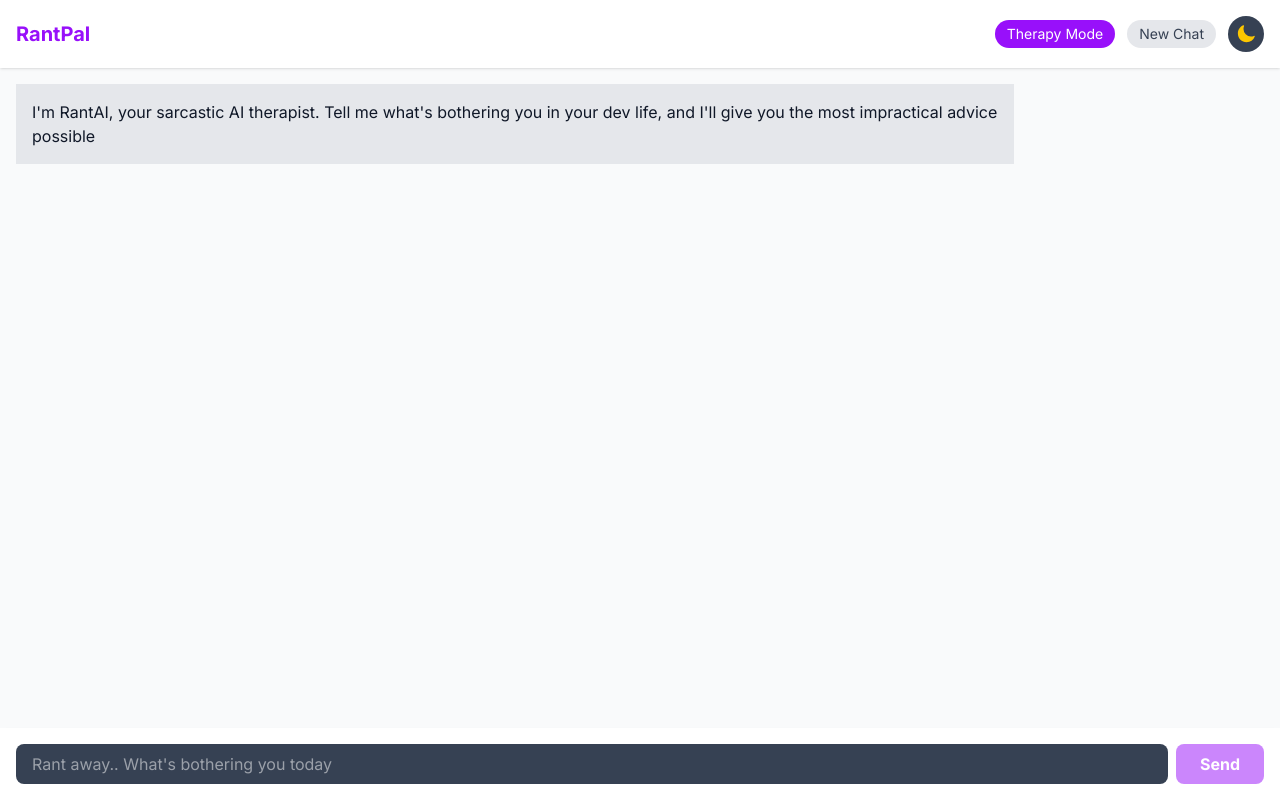
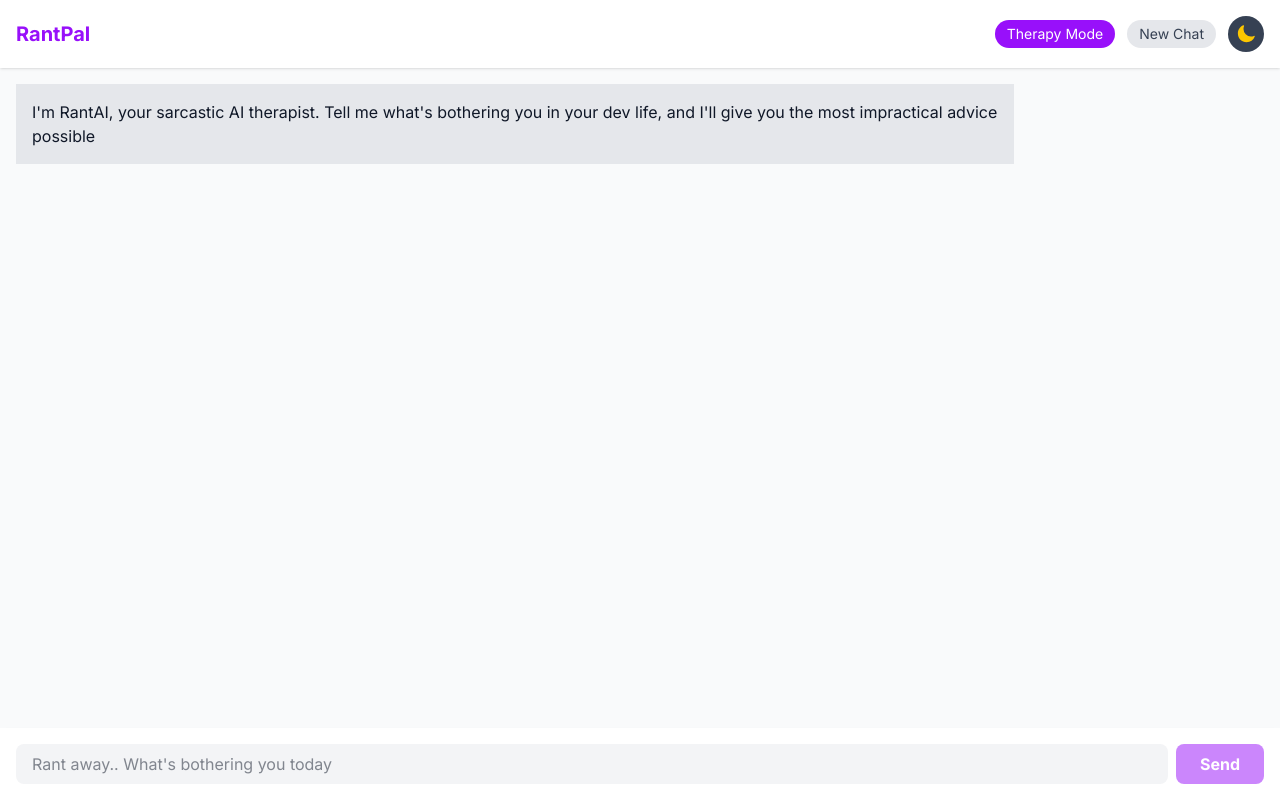
Before and after one commit to EmmanuelOBUjunior/rantPal, a Next.js app: page /chat in a window 1280 px wide. Built offline with nearby package versions, Linux system fonts and the light colour scheme.

Commit message:
feat:chatinput.tsx - applying toggling theme

```diff
--- a/components/ChatInput.tsx
+++ b/components/ChatInput.tsx
@@ -18,7 +18,7 @@ const ChatInput = () => {
         type="text"
         value={input}
         onChange={(e) => setInput(e.target.value)}
-        className="flex-1 bg-gray-700 text-white rounded-lg px-4 py-2 focus:outline-none focus:ring-2"
+        className="flex-1 bg-gray-100 text-gray-900 dark:bg-gray-700 dark:text-white rounded-lg px-4 py-2 focus:outline-none focus:ring-2 focus:ring-purple-500 transition-colors duration-200"
         placeholder="Rant away.. What's bothering you today"
         disabled={isLoading}
       />
```
